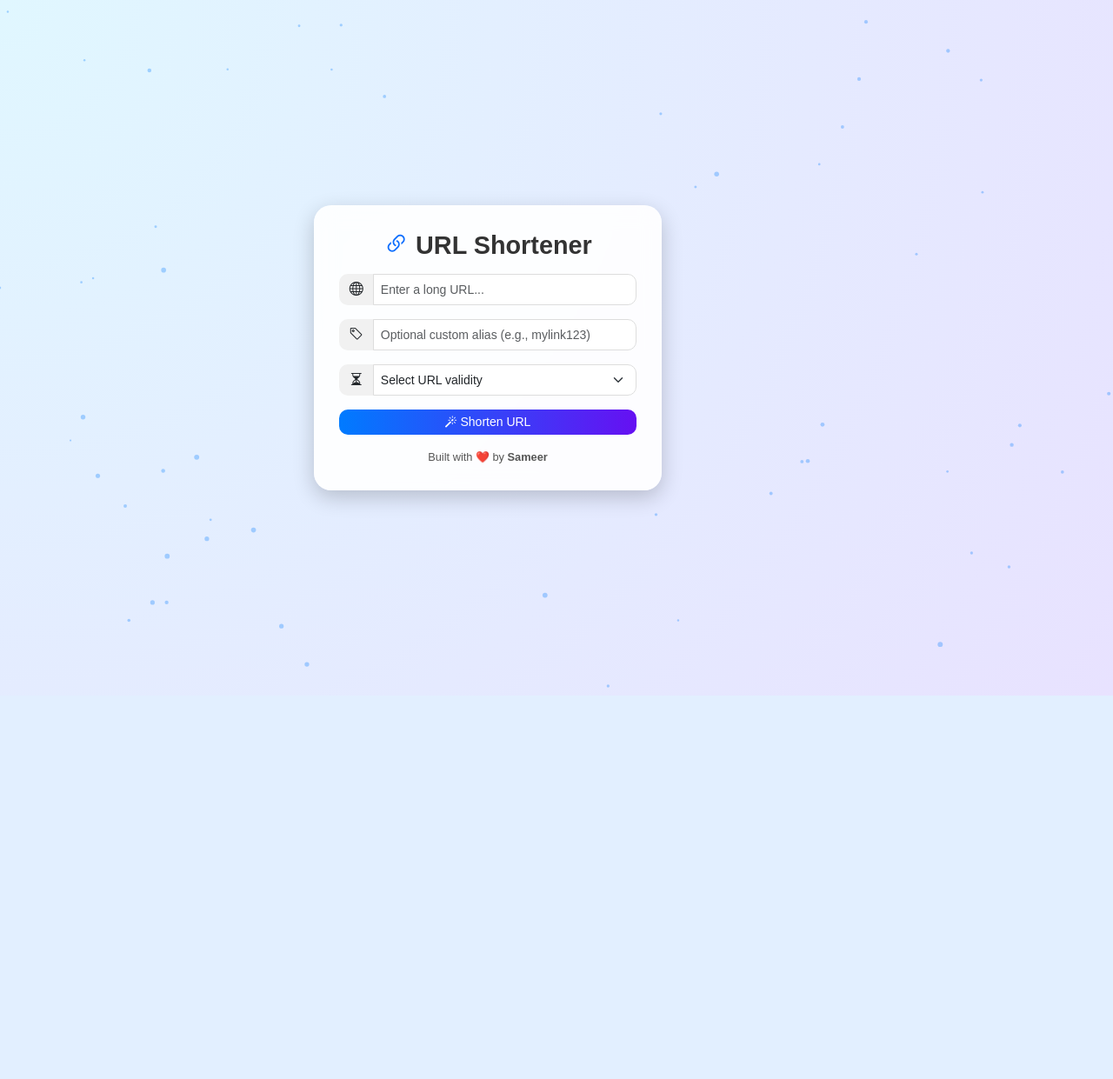
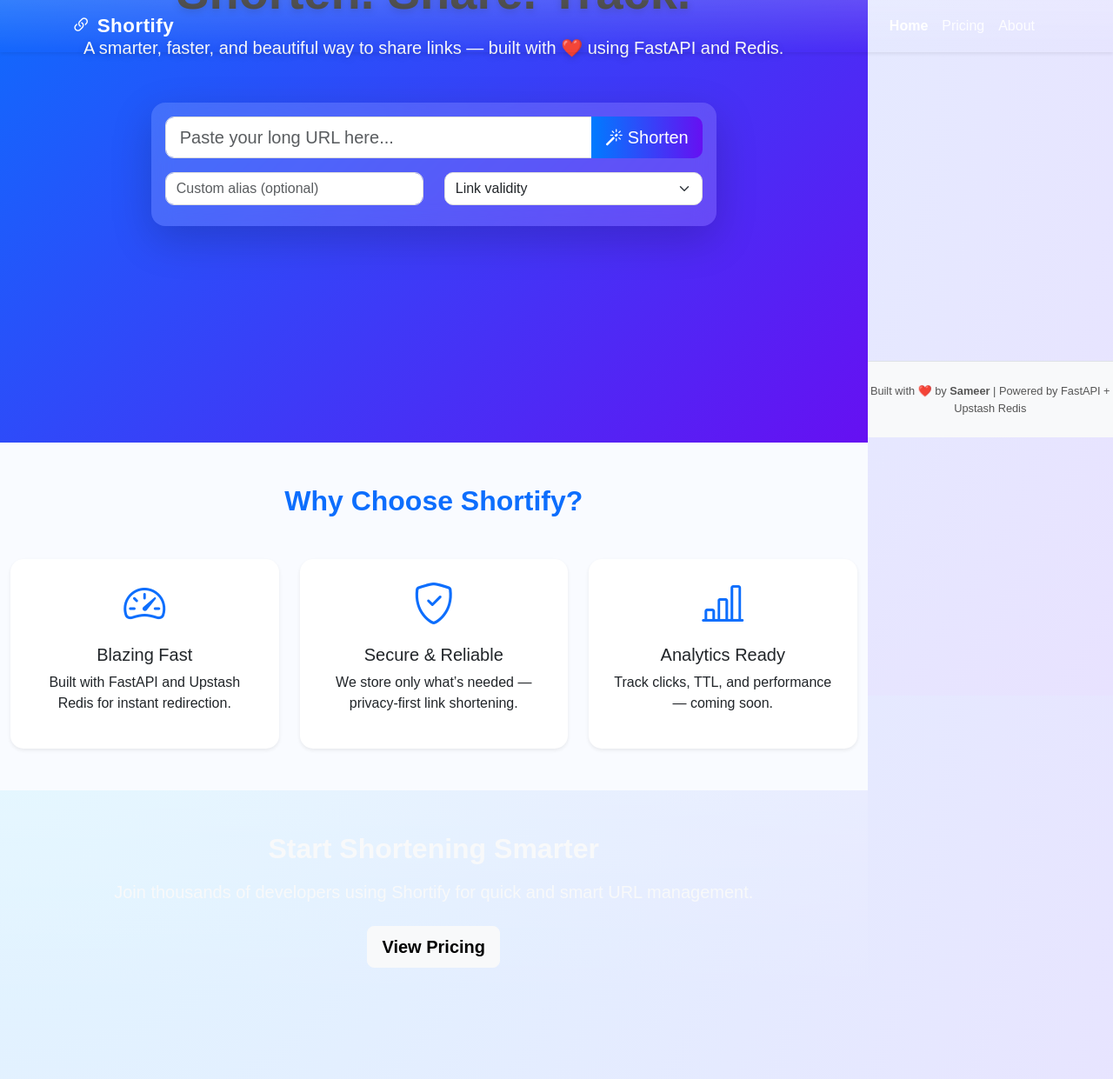
Before and after one commit to sk3577311/Pro_URL_Shortener, a FastAPI app: page / in a window 1280 px wide. Shown: the whole page at 87% size. Before the commit the page ends 800 px from the top, so only its background shows below. Run offline with FastAPI, Linux system fonts and the light colour scheme.

Commit message:
last commit 09/10/2025 11

```diff
--- a/app/main.py
+++ b/app/main.py
@@ -1,19 +1,18 @@
 # app/main.py
 import os
 import re
-import secrets
-import string
+import string, secrets
 from datetime import datetime
 from typing import Optional
 from pathlib import Path
-
+# fastapi imports
 from fastapi import FastAPI, HTTPException, Request, Form
-from fastapi.responses import RedirectResponse, HTMLResponse
+from fastapi.responses import RedirectResponse, HTMLResponse,JSONResponse
 from fastapi.templating import Jinja2Templates
 from fastapi.staticfiles import StaticFiles
-
 # Upstash Redis client
 from app.redis_client import redis_client
+
 
 # ----------------------------
 # Template setup
@@ -23,20 +22,20 @@ templates = Jinja2Templates(directory="templates")
 # ----------------------------
 # Alias validation
 # ----------------------------
-ALIAS_RE = re.compile(r"^[A-Za-z0-9_-]{3,100}$")
-
-def valid_alias(alias: str) -> bool:
-    return bool(ALIAS_RE.fullmatch(alias))
-
-# ----------------------------
-# FastAPI app
-# ----------------------------
 app = FastAPI(title="URL Shortener (FastAPI + Upstash Redis)", debug=True)
 app.mount(
     "/static",
     StaticFiles(directory=Path(__file__).parent.parent.absolute() / "static"),
     name="static",
 )
+
+# ----------------------------
+# Alias validation
+# ----------------------------
+ALIAS_RE = re.compile(r"^[A-Za-z0-9_-]{3,100}$")
+
+def valid_alias(alias: str) -> bool:
+    return bool(ALIAS_RE.fullmatch(alias))
 
 # ----------------------------
 # Helper: Client ID for rate limiting
@@ -81,22 +80,24 @@ def check_rate_limit(client_id: str, limit: int = 10, period_seconds: int = 60):
 
 
 # ----------------------------
-# Homepage
+# Homepage and other pages
 # ----------------------------
 @app.get("/", response_class=HTMLResponse)
 def home(request: Request):
     return templates.TemplateResponse(
-        "index.html", {"request": request, "short_url": None, "error": None}
-    )
-
-# ----------------------------
-# Ping (Test Redis connection)
-# ----------------------------
-@app.get("/ping")
-async def ping():
-    redis_client.set("test", "hello", ex=30)
-    value = redis_client.get("test")
-    return {"redis_status": value}
+        "index.html", {"request": request, "short_url": None, "error": None})
+@app.get('/pricing')
+def pricing(request:Request):
+    return templates.TemplateResponse("pricing.html",{"request": request, "short_url": None, "error": None})
+@app.get('/about')
+def about(request:Request):
+    return templates.TemplateResponse("about.html",{"request": request, "short_url": None, "error": None})
+@app.get('/contact')
+def contact(request:Request):
+    return templates.TemplateResponse("contact.html",{"request": request, "short_url": None, "error": None})
+@app.get('/dashboard')
+def dashboard(request:Request):
+    return templates.TemplateResponse("dashboard.html",{"request": request, "short_url": None, "error": None})
 
 # ----------------------------
 # POST /shorten
@@ -186,3 +187,10 @@ async def stats(short_code: str):
         "clicks": int(clicks),
         "meta": meta
     }
+
+# Analytics page
+@app.get("/analytics/{code}", response_class=HTMLResponse)
+def analytics_page(request: Request, code: str):
+    meta = redis_client.hgetall(f"meta:{code}") or {}
+    clicks = redis_client.get(f"clicks:{code}") or 0
+    return templates.TemplateResponse("analytics.html", {"request": request, "code": code, "meta": meta, "clicks": int(clicks)})
--- a/static/JS/index.js
+++ b/static/JS/index.js
@@ -19,56 +19,46 @@ function copyToClipboard() {
     }, 1500);
 }
 
-// Background animation
-const canvas = document.getElementById("bg-animation");
+// Floating shapes animation
+const canvas = document.getElementById("floating-bg");
 const ctx = canvas.getContext("2d");
+let width, height;
 let particles = [];
 
-function resizeCanvas() {
-    canvas.width = window.innerWidth;
-    canvas.height = window.innerHeight;
-}
-
-window.addEventListener("resize", resizeCanvas);
-resizeCanvas();
-
-class Particle {
-    constructor() {
-        this.x = Math.random() * canvas.width;
-        this.y = Math.random() * canvas.height;
-        this.size = Math.random() * 2 + 1;
-        this.speedX = Math.random() * 1 - 0.5;
-        this.speedY = Math.random() * 1 - 0.5;
-    }
-    update() {
-        this.x += this.speedX;
-        this.y += this.speedY;
-        if (this.x > canvas.width || this.x < 0) this.speedX *= -1;
-        if (this.y > canvas.height || this.y < 0) this.speedY *= -1;
-    }
-    draw() {
-        ctx.fillStyle = "rgba(0,123,255,0.3)";
-        ctx.beginPath();
-        ctx.arc(this.x, this.y, this.size, 0, Math.PI * 2);
-        ctx.fill();
-    }
+function resize() {
+  width = canvas.width = window.innerWidth;
+  height = canvas.height = window.innerHeight;
+  initParticles();
 }
 
 function initParticles() {
-    particles = [];
-    for (let i = 0; i < 60; i++) {
-        particles.push(new Particle());
-    }
+  particles = [];
+  for (let i = 0; i < 25; i++) {
+    particles.push({
+      x: Math.random() * width,
+      y: Math.random() * height,
+      r: Math.random() * 4 + 1,
+      dx: (Math.random() - 0.5) * 1,
+      dy: (Math.random() - 0.5) * 1,
+    });
+  }
 }
 
-function animateParticles() {
-    ctx.clearRect(0, 0, canvas.width, canvas.height);
-    particles.forEach((p) => {
-        p.update();
-        p.draw();
-    });
-    requestAnimationFrame(animateParticles);
+function draw() {
+  ctx.clearRect(0, 0, width, height);
+  ctx.fillStyle = "rgba(255,255,255,0.6)";
+  particles.forEach((p) => {
+    ctx.beginPath();
+    ctx.arc(p.x, p.y, p.r, 0, Math.PI * 2);
+    ctx.fill();
+    p.x += p.dx;
+    p.y += p.dy;
+    if (p.x < 0 || p.x > width) p.dx *= -1;
+    if (p.y < 0 || p.y > height) p.dy *= -1;
+  });
+  requestAnimationFrame(draw);
 }
 
-initParticles();
-animateParticles();
+window.addEventListener("resize", resize);
+resize();
+draw();
--- /dev/null
+++ b/static/css/base.css
@@ -0,0 +1,31 @@
+/* base.css */
+body {
+  font-family: 'Poppins', sans-serif;
+  padding-top: 70px; /* for fixed navbar */
+  background: linear-gradient(135deg, #f9fbff, #eef2f8);
+  min-height: 100vh;
+}
+
+.bg-gradient {
+  background: linear-gradient(90deg, #007bff, #6610f2);
+}
+
+.navbar-brand {
+  color: #fff !important;
+  font-size: 1.4rem;
+  letter-spacing: 0.5px;
+}
+
+.nav-link {
+  color: rgba(255, 255, 255, 0.9) !important;
+  transition: 0.2s;
+}
+
+.nav-link:hover, .nav-link.active {
+  color: #fff !important;
+  font-weight: 600;
+}
+
+.page-content {
+  padding: 80px 0;
+}
--- a/static/css/index.css
+++ b/static/css/index.css
@@ -1,4 +1,86 @@
-    /* -------- BACKGROUND -------- */
+/* ---------- HERO SECTION ---------- */
+.hero-section {
+  height: 100vh;
+  background: linear-gradient(135deg, #007bff, #6610f2);
+  position: relative;
+  overflow: hidden;
+  color: white;
+  text-shadow: 0 2px 10px rgba(0, 0, 0, 0.2);
+}
+
+.shorten-box {
+  background: rgba(255, 255, 255, 0.15);
+  border-radius: 16px;
+  backdrop-filter: blur(12px);
+  max-width: 650px;
+}
+
+.hero-section canvas {
+  position: absolute;
+  top: 0;
+  left: 0;
+  width: 100%;
+  height: 100%;
+  z-index: 0;
+}
+
+.hero-section .container {
+  position: relative;
+  z-index: 2;
+}
+
+/* ---------- FEATURES SECTION ---------- */
+.features-section {
+  background: #f9fbff;
+}
+
+.feature-card {
+  border-radius: 15px;
+  background: white;
+  transition: transform 0.3s, box-shadow 0.3s;
+}
+
+.feature-card:hover {
+  transform: translateY(-8px);
+  box-shadow: 0 10px 25px rgba(0, 0, 0, 0.1);
+}
+
+/* ---------- CTA SECTION ---------- */
+.cta-section {
+  background: linear-gradient(90deg, #007bff, #6610f2);
+}
+
+/* ---------- ANIMATIONS ---------- */
+@keyframes fadeInUp {
+  from {
+    opacity: 0;
+    transform: translateY(30px);
+  }
+  to {
+    opacity: 1;
+    transform: translateY(0);
+  }
+}
+
+.animate-slide-up {
+  animation: fadeInUp 1.2s ease;
+}
+
+.animate-fade-in {
+  animation: fadeInUp 1.5s ease;
+}
+
+/* ---------- RESPONSIVE ---------- */
+@media (max-width: 768px) {
+  .hero-section h1 {
+    font-size: 2.2rem;
+  }
+  .shorten-box {
+    width: 100%;
+  }
+}
+
+/* -------- BACKGROUND -------- */
     body {
       margin: 0;
       overflow: hidden;
--- /dev/null
+++ b/templates/base.html
@@ -0,0 +1,52 @@
+<!DOCTYPE html>
+<html lang="en">
+<head>
+  <meta charset="utf-8" />
+  <meta name="viewport" content="width=device-width, initial-scale=1" />
+  <title>{% block title %}Shortify - Smarter Links{% endblock %}</title>
+
+  <!-- Bootstrap -->
+  <link href="https://cdn.jsdelivr.net/npm/bootstrap@5.3.3/dist/css/bootstrap.min.css" rel="stylesheet"
+    crossorigin="anonymous" />
+  <link href="https://cdn.jsdelivr.net/npm/bootstrap-icons@1.11.3/font/bootstrap-icons.css" rel="stylesheet" />
+
+  <!-- Custom CSS -->
+  <link rel="stylesheet" href="{{ url_for('static', path='css/base.css') }}">
+  {% block extra_css %}{% endblock %}
+</head>
+
+<body>
+  <!-- 🌈 Navbar -->
+  <nav class="navbar navbar-expand-lg navbar-dark bg-gradient shadow-sm fixed-top">
+    <div class="container">
+      <a class="navbar-brand fw-bold" href="/">
+        <i class="bi bi-link-45deg"></i> Shortify
+      </a>
+      <button class="navbar-toggler" type="button" data-bs-toggle="collapse" data-bs-target="#navbarNav">
+        <span class="navbar-toggler-icon"></span>
+      </button>
+      <div class="collapse navbar-collapse" id="navbarNav">
+        <ul class="navbar-nav ms-auto">
+          <li class="nav-item"><a class="nav-link {% if request.url.path == '/' %}active{% endif %}" href="/">Home</a></li>
+          <li class="nav-item"><a class="nav-link {% if request.url.path == '/pricing' %}active{% endif %}" href="/pricing">Pricing</a></li>
+          <li class="nav-item"><a class="nav-link {% if request.url.path == '/about' %}active{% endif %}" href="/about">About</a></li>
+        </ul>
+      </div>
+    </div>
+  </nav>
+
+  <!-- Main Content -->
+  <main class="container-fluid page-content">
+    {% block content %}{% endblock %}
+  </main>
+
+  <!-- Footer -->
+  <footer class="text-center py-4 mt-5 bg-light border-top">
+    <p class="mb-0">Built with ❤️ by <strong>Sameer</strong> | Powered by FastAPI + Upstash Redis</p>
+  </footer>
+
+  <script src="https://cdn.jsdelivr.net/npm/bootstrap@5.3.3/dist/js/bootstrap.bundle.min.js"
+    crossorigin="anonymous"></script>
+  {% block scripts %}{% endblock %}
+</body>
+</html>
--- a/templates/index.html
+++ b/templates/index.html
@@ -1,51 +1,36 @@
-<!DOCTYPE html>
-<html lang="en">
+{% extends "base.html" %}
+{% block title %}Shortify - Smarter Links in Seconds{% endblock %}
 
-<head>
-  <meta charset="utf-8" />
-  <meta name="viewport" content="width=device-width, initial-scale=1" />
-  <title>URL Shortener</title>
+{% block extra_css %}
+<link rel="stylesheet" href="{{ url_for('static', path='css/index.css') }}">
+{% endblock %}
 
-  <!-- Bootstrap CSS -->
-  <link href="https://cdn.jsdelivr.net/npm/bootstrap@5.3.3/dist/css/bootstrap.min.css" rel="stylesheet"
-    crossorigin="anonymous" />
+{% block content %}
+<!-- 🌈 HERO SECTION -->
+<section class="hero-section text-center text-light d-flex align-items-center justify-content-center">
+  <div class="container">
+    <h1 class="display-4 fw-bold mb-3 animate-slide-up">Shorten. Share. Track.</h1>
+    <p class="lead mb-5 animate-fade-in">
+      A smarter, faster, and beautiful way to share links — built with ❤️ using <strong>FastAPI</strong> and <strong>Redis</strong>.
+    </p>
 
-  <!-- Bootstrap Icons -->
-  <link href="https://cdn.jsdelivr.net/npm/bootstrap-icons@1.11.3/font/bootstrap-icons.css" rel="stylesheet" />
-
-  <!-- Index css files -->
-  <link rel="stylesheet" href="{{url_for('static',path='css/index.css')}}">
-</head>
-
-<body>
-  <canvas id="bg-animation"></canvas>
-
-  <div class="container">
-    <div class="d-flex justify-content-center align-items-center min-vh-100">
-      <div class="col-md-10 col-lg-6">
-        <div class="card">
-          <h1 class="fw-bold">
-            <i class="bi bi-link-45deg text-primary"></i>
-            <a href="/">URL Shortener</a>
-          </h1>
-
-          <form id="url-shortener-form" action="/shorten" method="post">
+    <!-- Shorten URL Box -->
+    <div class="shorten-box mx-auto shadow-lg animate-fade-in">
+      <form id="url-shortener-form" action="/shorten" method="post" class="p-3">
         <div class="input-group mb-3">
-              <span class="input-group-text"><i class="bi bi-globe"></i></span>
-              <input type="text" class="form-control form-control-sm" name="original_url"
-                placeholder="Enter a long URL..." required />
+          <input type="text" class="form-control form-control-lg" name="original_url"
+            placeholder="Paste your long URL here..." required>
+          <button type="submit" class="btn btn-primary btn-lg">
+            <i class="bi bi-magic"></i> Shorten
+          </button>
         </div>
-
-            <div class="input-group mb-3">
-              <span class="input-group-text"><i class="bi bi-tag"></i></span>
-              <input type="text" class="form-control form-control-sm" name="custom_alias"
-                placeholder="Optional custom alias (e.g., mylink123)" />
+        <div class="row">
+          <div class="col-md-6 mb-2">
+            <input type="text" class="form-control" name="custom_alias" placeholder="Custom alias (optional)">
           </div>
-
-            <div class="input-group mb-3">
-              <span class="input-group-text"><i class="bi bi-hourglass-split"></i></span>
-              <select name="ttl" class="form-select form-select-sm" required>
-                <option disabled selected>Select URL validity</option>
+          <div class="col-md-6 mb-2">
+            <select name="ttl" class="form-select">
+              <option disabled selected>Link validity</option>
               <option value="86400">1 day</option>
               <option value="259200">3 days</option>
               <option value="604800">7 days</option>
@@ -53,47 +38,57 @@
               <option value="0">Unlimited</option>
             </select>
           </div>
-
-            <button type="submit" class="btn btn-primary w-100 btn-sm" id="submitBtn">
-              <span class="btn-loader"></span>
-              <span class="btn-text"><i class="bi bi-magic"></i> Shorten URL</span>
-            </button>
+        </div>
       </form>
 
       {% if short_url %}
-          <div id="result" class="mt-4">
-            <div class="alert alert-success text-center small">
-              <strong>Your shortened URL:</strong><br />
-              <span>This link will be valid for {{ readable_ttl }}.</span>
-              <div class="input-group mt-2">
-                <input id="short-url" type="text" class="form-control form-control-sm" readonly
-                  value="{{ short_url }}" />
-                <button class="btn btn-secondary btn-sm copy-btn" type="button" id="copy-btn"
-                  onclick="copyToClipboard()">
-                  <i class="bi bi-clipboard"></i>
-                </button>
+      <div class="alert alert-success mt-3 small text-center animate-fade-in">
+        <strong>Short link:</strong>
+        <input id="short-url" type="text" class="form-control text-center my-2" readonly value="{{ short_url }}">
+        <button class="btn btn-outline-light btn-sm" onclick="copyToClipboard()">Copy</button>
+      </div>
+      {% endif %}
     </div>
   </div>
-          </div>
-          {% elif error %}
-          <div id="result" class="mt-4">
-            <div class="alert alert-danger" role="alert">
-              <i class="bi bi-exclamation-triangle-fill me-2"></i> {{ error }}
+  <canvas id="floating-bg"></canvas>
+</section>
+
+<!-- ⚡ FEATURES SECTION -->
+<section class="features-section text-center py-5">
+  <div class="container">
+    <h2 class="fw-bold mb-5 text-primary">Why Choose Shortify?</h2>
+    <div class="row g-4">
+      <div class="col-md-4">
+        <div class="feature-card p-4 shadow-sm">
+          <i class="bi bi-speedometer2 display-5 text-primary"></i>
+          <h5 class="mt-3">Blazing Fast</h5>
+          <p>Built with FastAPI and Upstash Redis for instant redirection.</p>
         </div>
       </div>
-          {% endif %}
-
-          <footer>Built with ❤️ by <strong>Sameer</strong></footer>
+      <div class="col-md-4">
+        <div class="feature-card p-4 shadow-sm">
+          <i class="bi bi-shield-check display-5 text-primary"></i>
+          <h5 class="mt-3">Secure & Reliable</h5>
+          <p>We store only what’s needed — privacy-first link shortening.</p>
+        </div>
+      </div>
+      <div class="col-md-4">
+        <div class="feature-card p-4 shadow-sm">
+          <i class="bi bi-bar-chart-line display-5 text-primary"></i>
+          <h5 class="mt-3">Analytics Ready</h5>
+          <p>Track clicks, TTL, and performance — coming soon.</p>
         </div>
       </div>
     </div>
   </div>
+</section>
 
-  <!-- JS -->
-  <script src="https://cdn.jsdelivr.net/npm/bootstrap@5.3.3/dist/js/bootstrap.bundle.min.js"
-    crossorigin="anonymous"></script>
-
-  <script src="{{url_for('static',path='JS/index.js')}}" defer></script>
-</body>
-
-</html>
+<!-- 🌍 CTA SECTION -->
+<section class="cta-section text-center py-5 bg-gradient text-light">
+  <div class="container">
+    <h2 class="fw-bold mb-3">Start Shortening Smarter</h2>
+    <p class="lead mb-4">Join thousands of developers using Shortify for quick and smart URL management.</p>
+    <a href="/pricing" class="btn btn-light btn-lg fw-bold">View Pricing</a>
+  </div>
+</section>
+{% endblock %}
```
Also changed, not shown: templates/about.html (added, +14 -0 lines), templates/pricing.html (added, +29 -0 lines). Lines whose indentation alone changed are shown as unchanged.
